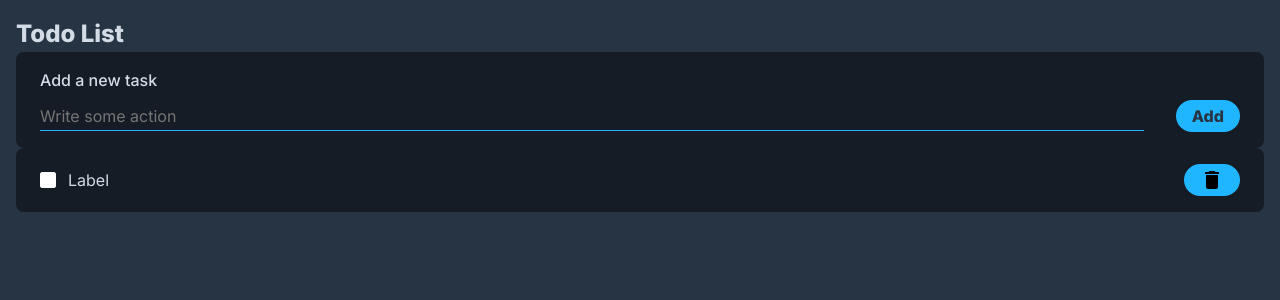
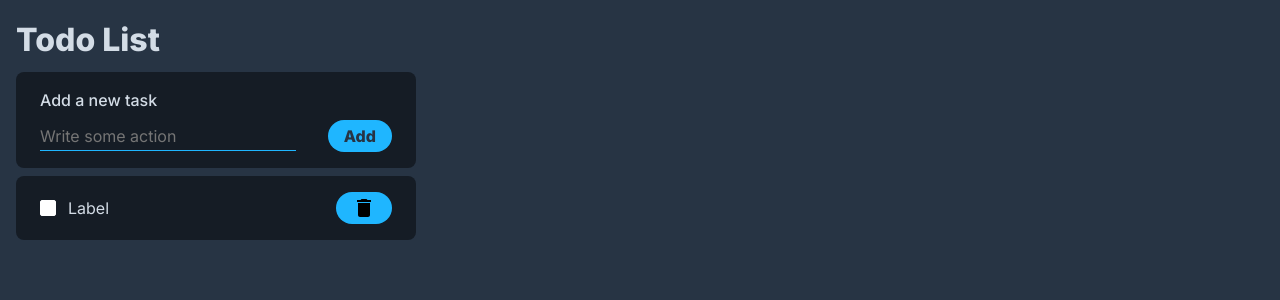
Before and after one commit to AlexisCharp/todo-base, a Next.js app: page / in a window 1280 px wide. Shown: the top 300 px of the page. Built offline with nearby package versions, Linux system fonts and the light colour scheme.

Commit message:
dev part 3

```diff
--- a/src/components/todo-list/todo-list.js
+++ b/src/components/todo-list/todo-list.js
@@ -1,12 +1,10 @@
-import Image from 'next/image';
-import deleteIcon from '../../../public/delete.svg';
 import { TodoAction } from '@/components/todo-action/todo-action';
 import { TodoElement } from '@/components/todo-element/todo-element';
-import { Button } from '@/components/button/button';
+import classes from './todo-list.module.css';
 
 export const TodoList = () => {
   return (
-    <div>
+    <div className={classes['todo-list']}>
       <h2>Todo List</h2>
       <TodoAction />
       <TodoElement />
--- a/src/components/todo-list/todo-list.module.css
+++ b/src/components/todo-list/todo-list.module.css
@@ -5,7 +5,7 @@
   max-width: 400px;
 }
 
-h2 {
+.todo-list h2 {
   font-size: 2rem;
   font-weight: 800;
 }
```
